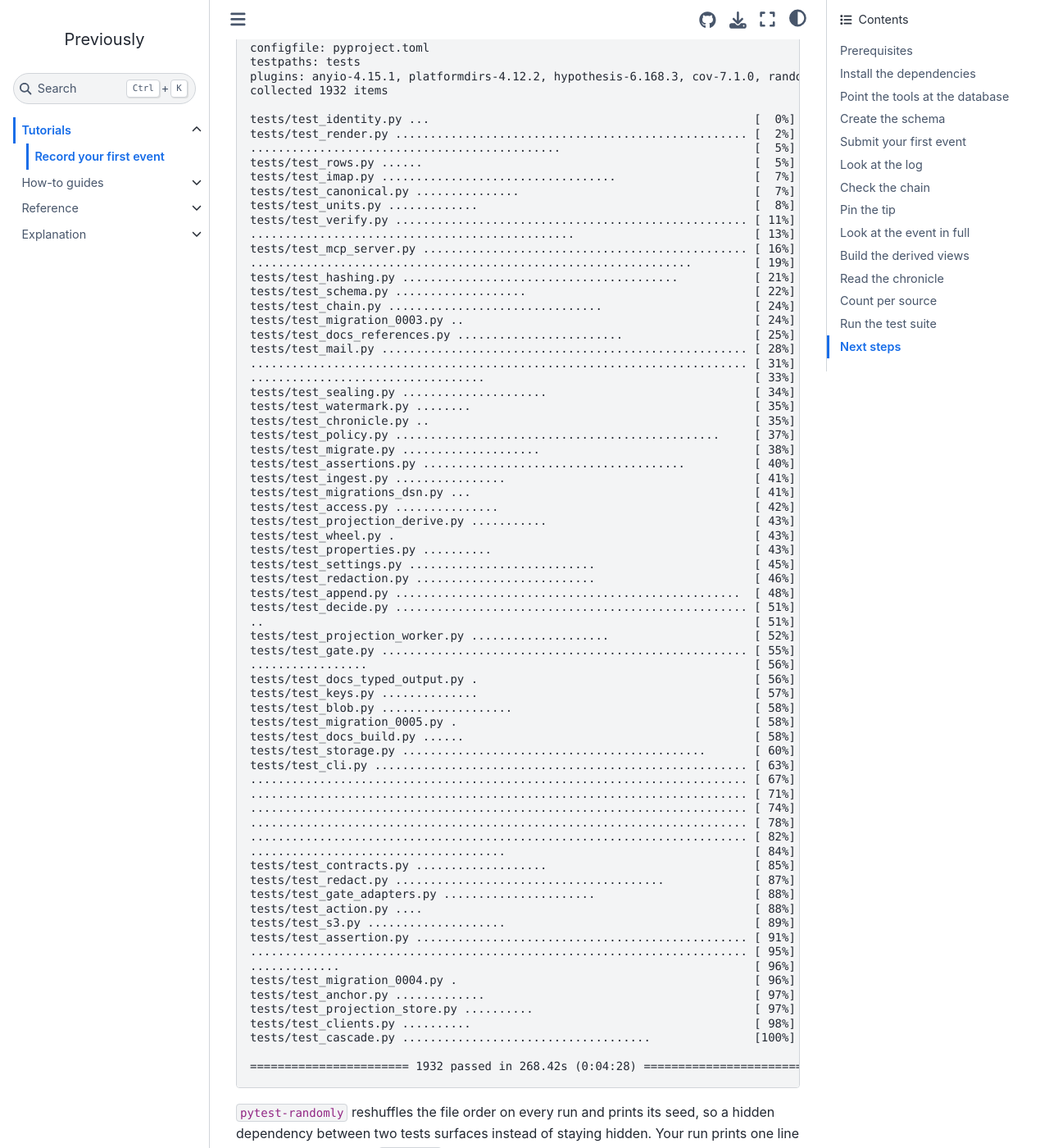
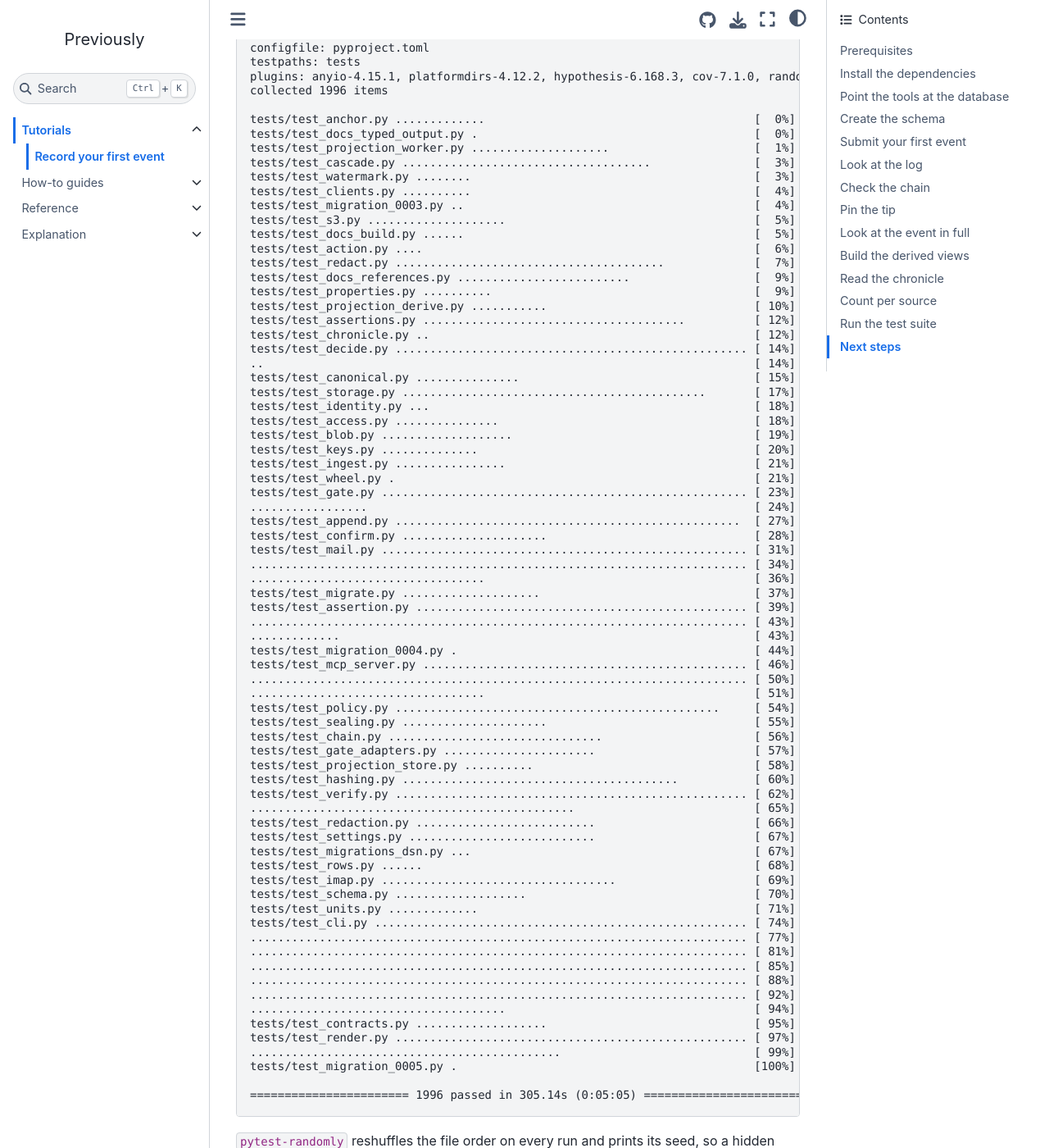
Before and after one commit to jensens/previously, a Sphinx documentation site: the page built from docs/tutorials/record-your-first-event.md, in a window 1280 px wide and 1400 px high, scrolled down 4990 px. Shown: the whole window at 82% size. Built offline with Sphinx 7.4.7 and the Sphinx Book theme 1.1.4, drawn with Linux system fonts in a browser that asks for light colours.

Commit message:
docs: retype the tutorial's test run, 1996 passed
Assisted-By: Claude Opus 5.5 <noreply@anthropic.com>

````diff
--- a/docs/tutorials/record-your-first-event.md
+++ b/docs/tutorials/record-your-first-event.md
@@ -193,79 +193,81 @@ It raises its own PostgreSQL container, a RustFS container as the S3 server for
 $ uv run pytest
 ============================= test session starts ==============================
 platform linux -- Python 3.14.8, pytest-9.1.1, pluggy-1.6.0
-Using --randomly-seed=2416162481
+Using --randomly-seed=156396272
 configfile: pyproject.toml
 testpaths: tests
 plugins: anyio-4.15.1, platformdirs-4.12.2, hypothesis-6.168.3, cov-7.1.0, randomly-5.0.0
-collected 1932 items
+collected 1996 items
 
-tests/test_identity.py ...                                               [  0%]
-tests/test_render.py ................................................... [  2%]
-.............................................                            [  5%]
-tests/test_rows.py ......                                                [  5%]
-tests/test_imap.py ..................................                    [  7%]
-tests/test_canonical.py ...............                                  [  7%]
-tests/test_units.py .............                                        [  8%]
-tests/test_verify.py ................................................... [ 11%]
-...............................................                          [ 13%]
-tests/test_mcp_server.py ............................................... [ 16%]
-................................................................         [ 19%]
-tests/test_hashing.py ........................................           [ 21%]
-tests/test_schema.py ...................                                 [ 22%]
-tests/test_chain.py ...............................                      [ 24%]
-tests/test_migration_0003.py ..                                          [ 24%]
-tests/test_docs_references.py ........................                   [ 25%]
-tests/test_mail.py ..................................................... [ 28%]
-........................................................................ [ 31%]
-..................................                                       [ 33%]
-tests/test_sealing.py .....................                              [ 34%]
-tests/test_watermark.py ........                                         [ 35%]
-tests/test_chronicle.py ..                                               [ 35%]
-tests/test_policy.py ...............................................     [ 37%]
-tests/test_migrate.py ....................                               [ 38%]
-tests/test_assertions.py ......................................          [ 40%]
-tests/test_ingest.py ................                                    [ 41%]
-tests/test_migrations_dsn.py ...                                         [ 41%]
-tests/test_access.py ...............                                     [ 42%]
-tests/test_projection_derive.py ...........                              [ 43%]
-tests/test_wheel.py .                                                    [ 43%]
-tests/test_properties.py ..........                                      [ 43%]
-tests/test_settings.py ...........................                       [ 45%]
-tests/test_redaction.py ..........................                       [ 46%]
-tests/test_append.py ..................................................  [ 48%]
-tests/test_decide.py ................................................... [ 51%]
-..                                                                       [ 51%]
-tests/test_projection_worker.py ....................                     [ 52%]
-tests/test_gate.py ..................................................... [ 55%]
-.................                                                        [ 56%]
-tests/test_docs_typed_output.py .                                        [ 56%]
-tests/test_keys.py ..............                                        [ 57%]
-tests/test_blob.py ...................                                   [ 58%]
-tests/test_migration_0005.py .                                           [ 58%]
-tests/test_docs_build.py ......                                          [ 58%]
-tests/test_storage.py ............................................       [ 60%]
-tests/test_cli.py ...................................................... [ 63%]
-........................................................................ [ 67%]
-........................................................................ [ 71%]
-........................................................................ [ 74%]
-........................................................................ [ 78%]
-........................................................................ [ 82%]
-.....................................                                    [ 84%]
-tests/test_contracts.py ...................                              [ 85%]
-tests/test_redact.py .......................................             [ 87%]
-tests/test_gate_adapters.py ......................                       [ 88%]
-tests/test_action.py ....                                                [ 88%]
-tests/test_s3.py ....................                                    [ 89%]
-tests/test_assertion.py ................................................ [ 91%]
-........................................................................ [ 95%]
-.............                                                            [ 96%]
-tests/test_migration_0004.py .                                           [ 96%]
-tests/test_anchor.py .............                                       [ 97%]
-tests/test_projection_store.py ..........                                [ 97%]
-tests/test_clients.py ..........                                         [ 98%]
-tests/test_cascade.py ....................................               [100%]
+tests/test_anchor.py .............                                       [  0%]
+tests/test_docs_typed_output.py .                                        [  0%]
+tests/test_projection_worker.py ....................                     [  1%]
+tests/test_cascade.py ....................................               [  3%]
+tests/test_watermark.py ........                                         [  3%]
+tests/test_clients.py ..........                                         [  4%]
+tests/test_migration_0003.py ..                                          [  4%]
+tests/test_s3.py ....................                                    [  5%]
+tests/test_docs_build.py ......                                          [  5%]
+tests/test_action.py ....                                                [  6%]
+tests/test_redact.py .......................................             [  7%]
+tests/test_docs_references.py .........................                  [  9%]
+tests/test_properties.py ..........                                      [  9%]
+tests/test_projection_derive.py ...........                              [ 10%]
+tests/test_assertions.py ......................................          [ 12%]
+tests/test_chronicle.py ..                                               [ 12%]
+tests/test_decide.py ................................................... [ 14%]
+..                                                                       [ 14%]
+tests/test_canonical.py ...............                                  [ 15%]
+tests/test_storage.py ............................................       [ 17%]
+tests/test_identity.py ...                                               [ 18%]
+tests/test_access.py ...............                                     [ 18%]
+tests/test_blob.py ...................                                   [ 19%]
+tests/test_keys.py ..............                                        [ 20%]
+tests/test_ingest.py ................                                    [ 21%]
+tests/test_wheel.py .                                                    [ 21%]
+tests/test_gate.py ..................................................... [ 23%]
+.................                                                        [ 24%]
+tests/test_append.py ..................................................  [ 27%]
+tests/test_confirm.py .....................                              [ 28%]
+tests/test_mail.py ..................................................... [ 31%]
+........................................................................ [ 34%]
+..................................                                       [ 36%]
+tests/test_migrate.py ....................                               [ 37%]
+tests/test_assertion.py ................................................ [ 39%]
+........................................................................ [ 43%]
+.............                                                            [ 43%]
+tests/test_migration_0004.py .                                           [ 44%]
+tests/test_mcp_server.py ............................................... [ 46%]
+........................................................................ [ 50%]
+..................................                                       [ 51%]
+tests/test_policy.py ...............................................     [ 54%]
+tests/test_sealing.py .....................                              [ 55%]
+tests/test_chain.py ...............................                      [ 56%]
+tests/test_gate_adapters.py ......................                       [ 57%]
+tests/test_projection_store.py ..........                                [ 58%]
+tests/test_hashing.py ........................................           [ 60%]
+tests/test_verify.py ................................................... [ 62%]
+...............................................                          [ 65%]
+tests/test_redaction.py ..........................                       [ 66%]
+tests/test_settings.py ...........................                       [ 67%]
+tests/test_migrations_dsn.py ...                                         [ 67%]
+tests/test_rows.py ......                                                [ 68%]
+tests/test_imap.py ..................................                    [ 69%]
+tests/test_schema.py ...................                                 [ 70%]
+tests/test_units.py .............                                        [ 71%]
+tests/test_cli.py ...................................................... [ 74%]
+........................................................................ [ 77%]
+........................................................................ [ 81%]
+........................................................................ [ 85%]
+........................................................................ [ 88%]
+........................................................................ [ 92%]
+.....................................                                    [ 94%]
+tests/test_contracts.py ...................                              [ 95%]
+tests/test_render.py ................................................... [ 97%]
+.............................................                            [ 99%]
+tests/test_migration_0005.py .                                           [100%]
 
-======================= 1932 passed in 268.42s (0:04:28) =======================
+======================= 1996 passed in 305.14s (0:05:05) =======================
 ```
 
 `pytest-randomly` reshuffles the file order on every run and prints its seed, so a hidden dependency between two tests surfaces instead of staying hidden.
````
